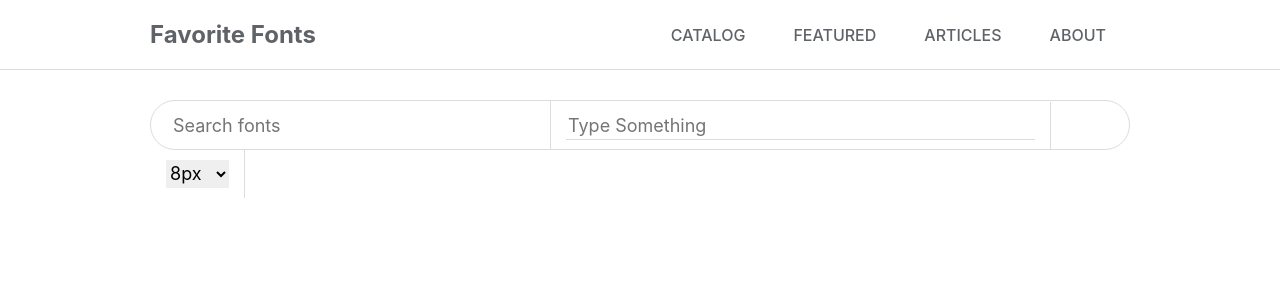
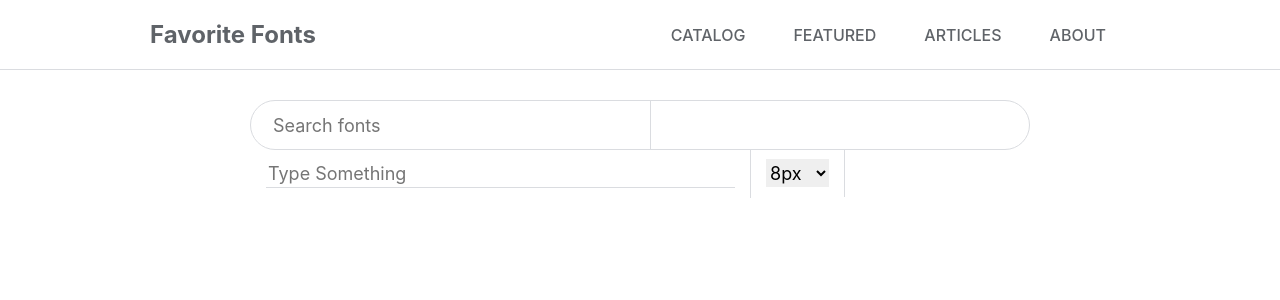
Before and after one commit to 21sparker/favorite-fonts, a React (Create React App) app: page / in a window 1280 px wide. Shown: the top 300 px of the page. Built offline with nearby package versions, Linux system fonts and the light colour scheme.

Commit message:
Increase toolbar left-right padding

```diff
--- a/src/components/Toolbar/Toolbar.module.css
+++ b/src/components/Toolbar/Toolbar.module.css
@@ -1,5 +1,5 @@
 .container {
-    padding: 30px 150px 0 150px;
+    padding: 30px 250px 0 250px;
 }
 
 .toolbar {
```
